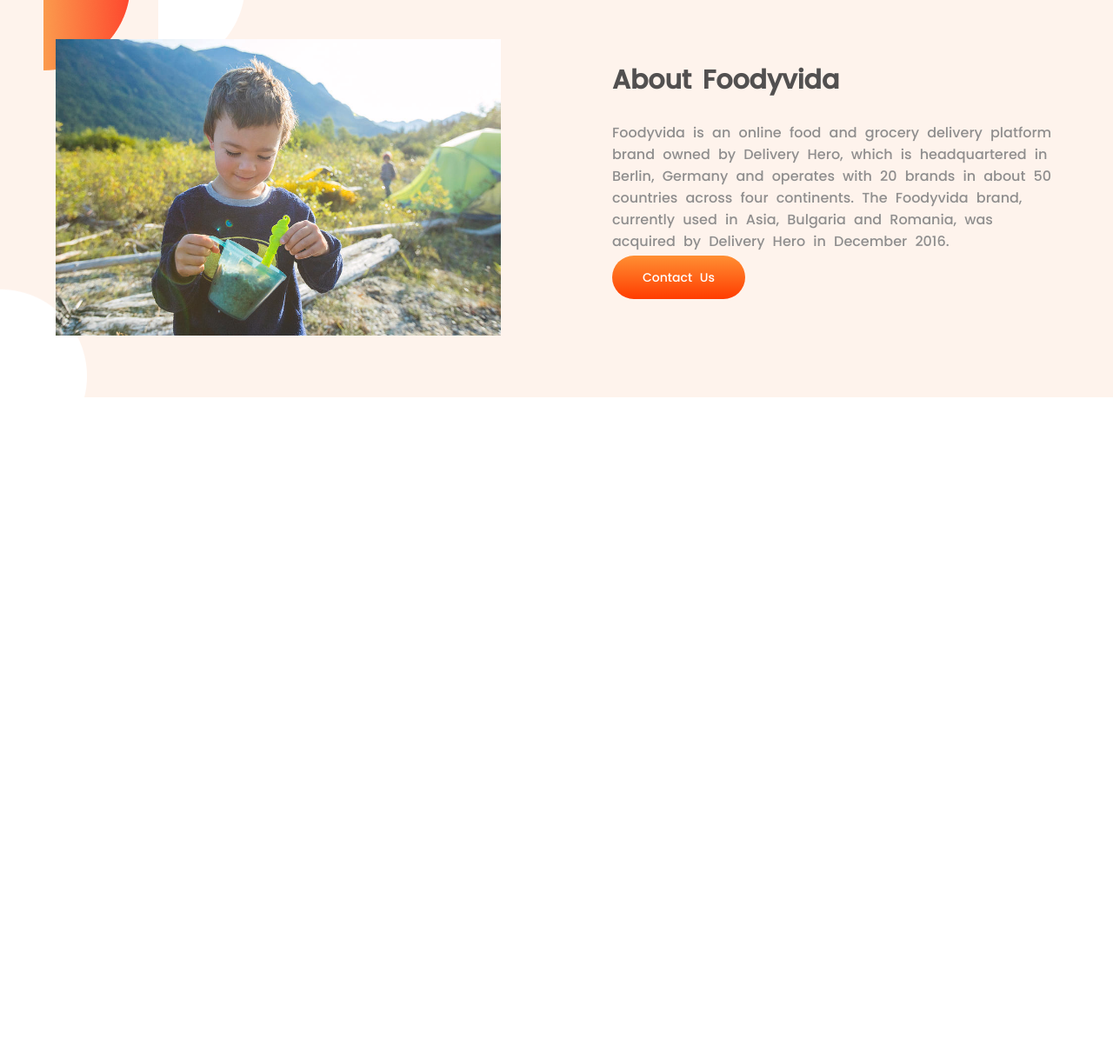
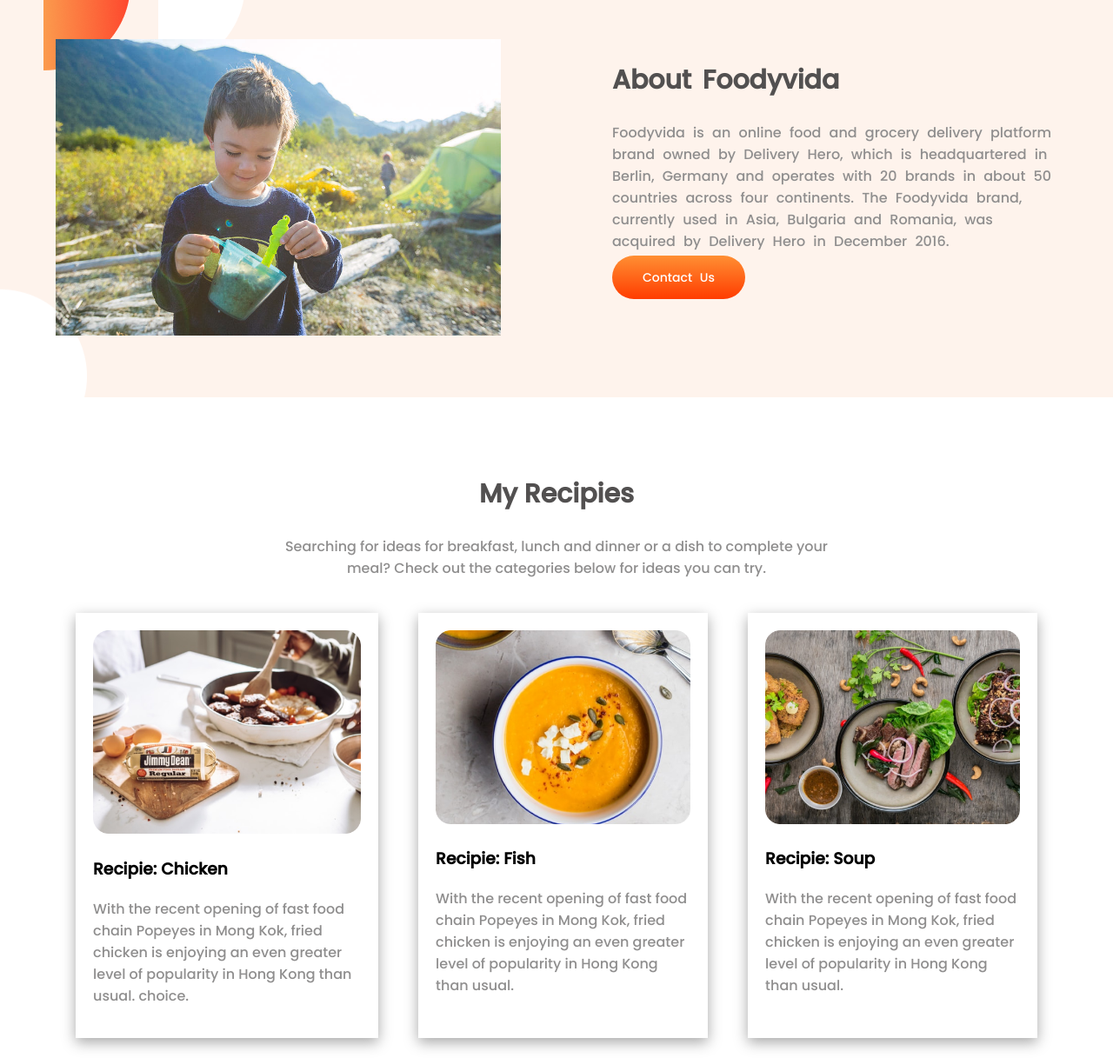
Before and after one commit to Marjia-Akhi/foodyvida, a plain HTML site: page index.html in a window 1280 px wide. Shown: the part 495-1712 px from the top of the page at 87% size. Before the commit the page ends 952 px from the top, so only its background shows below. Drawn offline with Linux system fonts and the light colour scheme.

Commit message:
Third section added

```diff
--- a/index.html
+++ b/index.html
@@ -16,7 +16,7 @@
 <body>
     <section class="flex-section">
         <div class="half-width">
-            <h1>Skip The Diet,</h1>
+            <h1><span>Skip</span> The Diet,</h1>
             <h1>Just Eat Healthy </h1>
             <h1>With Food Network</h1>
             <p>Imagine you don't need a diet because we provide healthy and delicious food for you!</p>
@@ -41,6 +41,35 @@
             <a class="contact-button" target="_blank" href="https://pathao.com/contact/">Contact Us</a>
         </div>
     </section>
+    <section>
+        <div class="my-recipies">
+            <h2>My Recipies</h2>
+            <p>Searching for ideas for breakfast, lunch and dinner or a dish to complete your meal? Check out the
+                categories
+                below for ideas you can try.</p>
+        </div>
+        <div class="list-of-recipies">
+            <div class="recipies">
+                <img src="images/Project Cover.jpg" alt="">
+                <h3>Recipie: Chicken</h3>
+                <p>With the recent opening of fast food chain Popeyes in Mong Kok, fried chicken is enjoying an even
+                    greater level of popularity in Hong Kong than usual.
+                    choice.</p>
+            </div>
+            <div class="recipies">
+                <img src="images/Project Cover.png" alt="">
+                <h3>Recipie: Fish</h3>
+                <p>With the recent opening of fast food chain Popeyes in Mong Kok, fried chicken is enjoying an even
+                    greater level of popularity in Hong Kong than usual.</p>
+            </div>
+            <div class="recipies">
+                <img src="images/Project Cover1.jpg" alt="">
+                <h3>Recipie: Soup</h3>
+                <p>With the recent opening of fast food chain Popeyes in Mong Kok, fried chicken is enjoying an even
+                    greater level of popularity in Hong Kong than usual.</p>
+            </div>
+        </div>
+    </section>
 </body>
 
 </html>
--- a/style.css
+++ b/style.css
@@ -23,7 +23,7 @@ body{
     color: rgb(82, 80, 80);
 }
 .half-width h1 span{
-    color: orange;
+    color: #ff8f33;
     word-spacing: 20px;
 }
 .half-width p{
@@ -49,3 +49,39 @@ body{
     background-image: url(images/7.png);
     background-repeat: no-repeat;
 }
+
+
+
+
+
+.my-recipies{
+    text-align: center;
+    width: 50%;
+    padding: 5% 25% 0 25%;
+}
+.my-recipies h2{
+    font-size: 30px;
+    color: rgb(82, 80, 80);
+}
+.my-recipies p{
+    color: rgb(143, 142, 142);
+}
+
+
+.list-of-recipies{
+    display: flex;
+    width: 90%;
+    padding-left: 5%;
+    padding-right: 5%;
+}
+.list-of-recipies img{
+    width: 100%;
+}
+.list-of-recipies p{
+    color: rgb(143, 142, 142);
+}
+.recipies{
+    margin: 2%;
+    padding: 20px;
+    box-shadow: rgba(0, 0, 0, 0.35) 0px 5px 15px;
+}
```
Also changed, not shown: images/Project Cover.jpg (added), images/Project Cover.png (added), images/Project Cover1.jpg (added).
